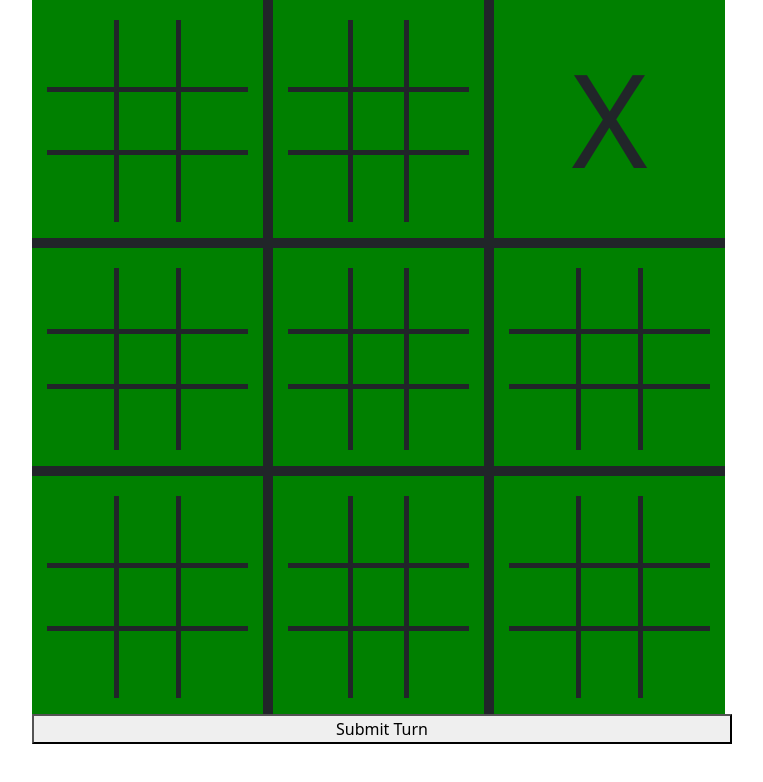
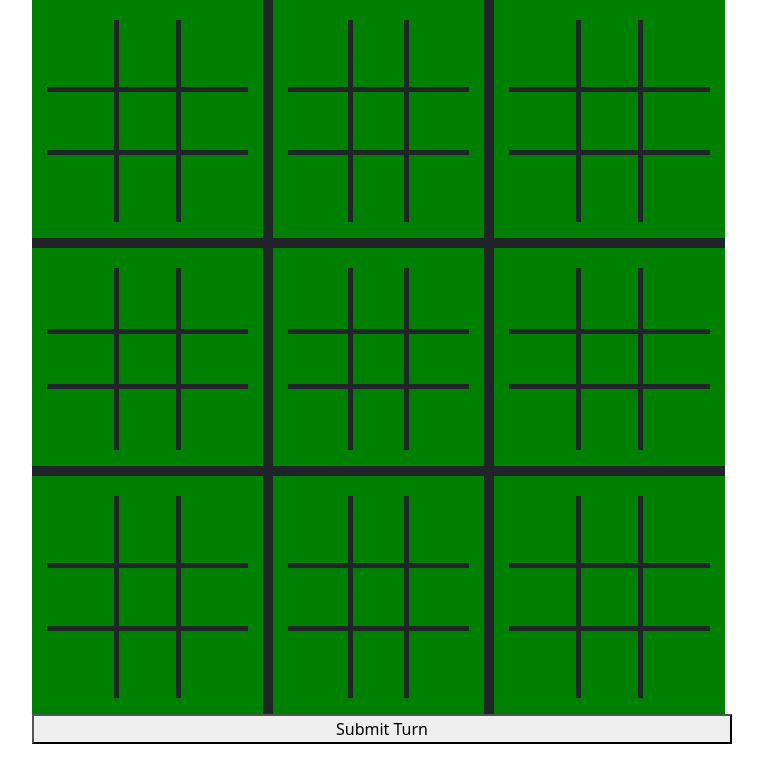
Before and after one commit to afontana405/recursive-tic-tac-toe, a plain HTML site: page game.html in a window 1280 px wide. Shown: the whole page, without its empty margins (258-1021 px from the left). Drawn offline with nearby package versions, Linux system fonts and the light colour scheme.

Commit message:
fixed html

```diff
--- a/game.html
+++ b/game.html
@@ -36,7 +36,17 @@
             </section>
         </section>
         <section id="top-right" class="box">
-            <section class="row container row-cols-3">X</section>
+            <section class="row container row-cols-3">
+                <div class="top-left"></div>
+                <div class="top-middle"></div>
+                <div class="top-right"></div>
+                <div class="middle-left"></div>
+                <div class="middle-middle"></div>
+                <div class="middle-right"></div>
+                <div class="bottom-left"></div>
+                <div class="bottom-middle"></div>
+                <div class="bottom-right"></div>
+            </section>
         </section>
         <section id="middle-left" class="box">
             <section class="row container row-cols-3">
```
